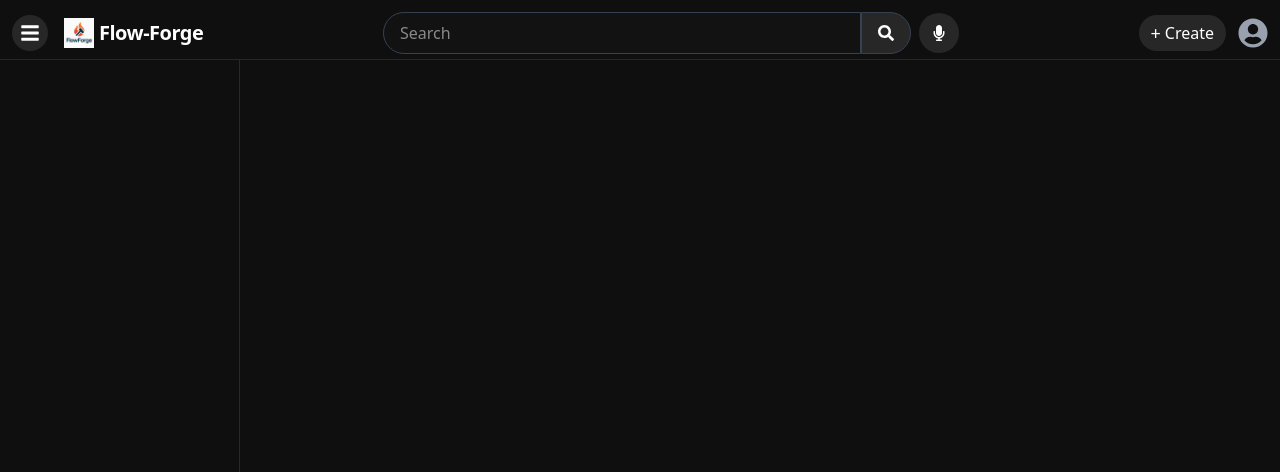
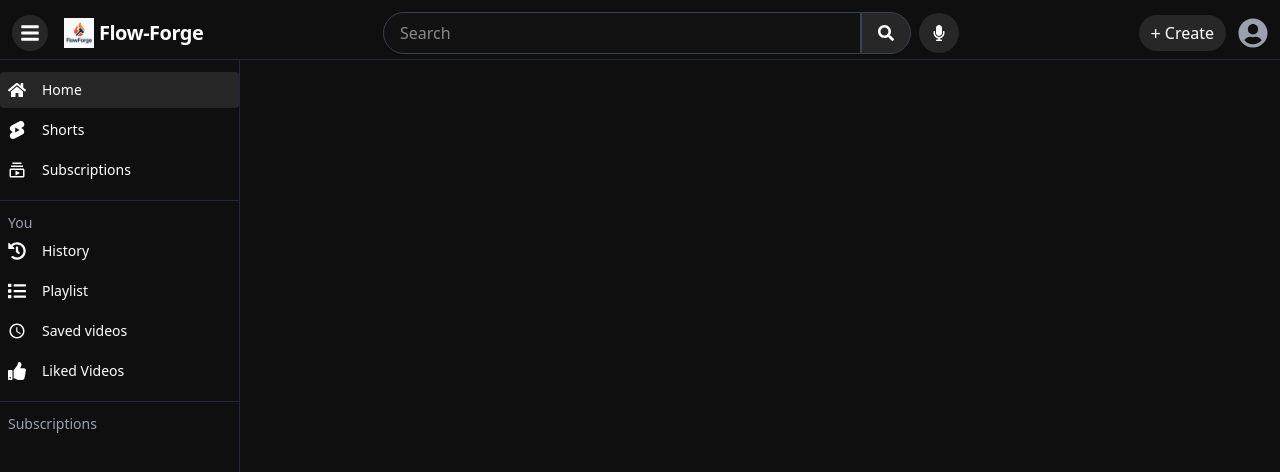
Before and after one commit to AbhinavSharma0188/Major_Project_2, a React (Vite) app in the folder frontend/vite-project/: page / in a window 1280 px wide. Shown: the top 472 px of the page. Built offline with nearby package versions, Linux system fonts and the light colour scheme.

Commit message:
sidebar left side nav done

```diff
--- a/frontend/vite-project/src/Pages/Home.jsx
+++ b/frontend/vite-project/src/Pages/Home.jsx
@@ -1,6 +1,20 @@
 import { FaBars, FaMicrophone, FaSearch, FaUserCircle } from "react-icons/fa";
 import logo from '../../public/logo.png';
 import { useState } from "react";
+import {
+
+
+  FaHome,
+  FaHistory,
+  FaList,
+  FaThumbsUp,
+
+
+  FaTimes,
+} from "react-icons/fa";
+import { SiYoutubeshorts } from "react-icons/si";
+import { MdOutlineSubscriptions } from "react-icons/md";
+import { MdOutlineWatchLater } from "react-icons/md";
 function Home() {
   const [sidebarOpen,setSidebarOpen]=useState(true)
   const [selectedItem,setSelectedItem]=useState("Home")
@@ -55,6 +69,27 @@ function Home() {
 <aside  className={`bg-[#0f0f0f] border-r border-gray-800 transition-all duration-300 fixed top-[60px] bottom-0 z-40
           ${sidebarOpen ? "w-60" : "w-20"} hidden md:flex flex-col overflow-y-auto`}
       >
+        <nav className="space-y-1 mt-3">
+
+          <SidebarItem  icon={<FaHome />} text="Home" open={sidebarOpen} selected={selectedItem==="Home"} onClick={()=>setSelectedItem("Home")}/>
+
+          <SidebarItem  icon={<SiYoutubeshorts />} text="Shorts" open={sidebarOpen} selected={selectedItem==="Shorts"} onClick={()=>setSelectedItem("Shorts")}/>
+
+          <SidebarItem  icon={<MdOutlineSubscriptions />} text="Subscriptions" open={sidebarOpen} selected={selectedItem==="Subscriptions"} onClick={()=>setSelectedItem("Subscriptions")}/>
+        </nav>
+        <hr  className="border-gray-800 my-3"/>
+        {sidebarOpen && <p className="text-sm text-gray-400 px-2">You</p>}
+        <div >
+
+          <nav className="space-y-1">
+            <SidebarItem  icon={<FaHistory />} text="History" open={sidebarOpen} selected={selectedItem==="History"} onClick={()=>setSelectedItem("History")}/>
+            <SidebarItem  icon={<FaList />} text="Playlist" open={sidebarOpen} selected={selectedItem==="Playlists"} onClick={()=>setSelectedItem("Playlist")}/>
+            <SidebarItem  icon={<MdOutlineWatchLater />} text="Saved videos" open={sidebarOpen} selected={selectedItem==="Saved videos"} onClick={()=>setSelectedItem("Saved videos")}/>
+            <SidebarItem  icon={<FaThumbsUp />} text="Liked Videos" open={sidebarOpen} selected={selectedItem==="Liked Videos"} onClick={()=>setSelectedItem("Liked Videos")}/>
+          </nav>
+              <hr  className="border-gray-800 my-3"/>
+               {sidebarOpen && <p className="text-sm text-gray-400 px-2">Subscriptions</p>}
+        </div>
 
 </aside>
 
@@ -63,7 +98,7 @@ function Home() {
     </div>
   )
 }
-function sidebarItem({ icon, text, open, selected, onClick }) {
+function SidebarItem({ icon, text, open, selected, onClick }) {
   return (
     <button
       onClick={onClick}
```
